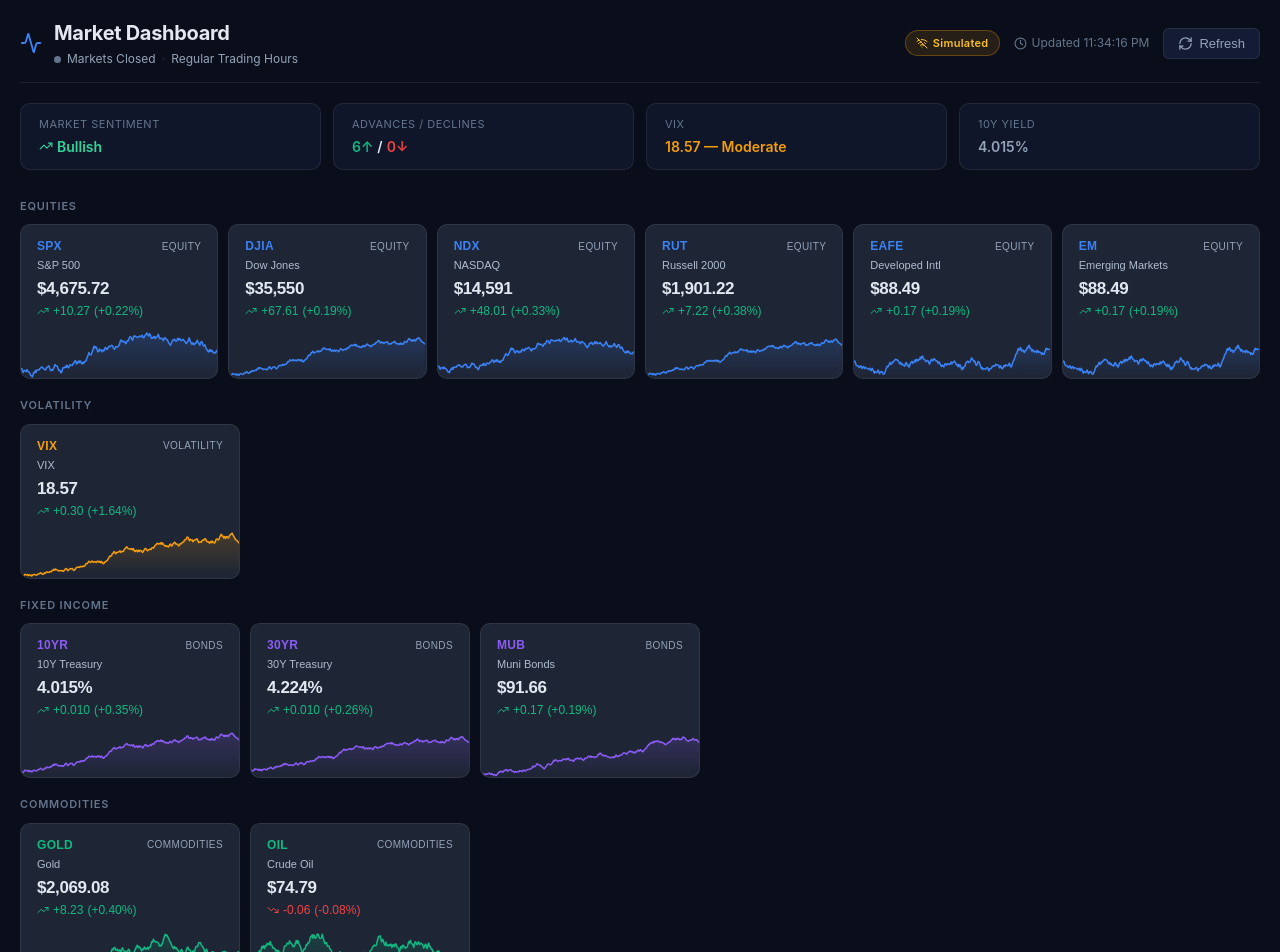
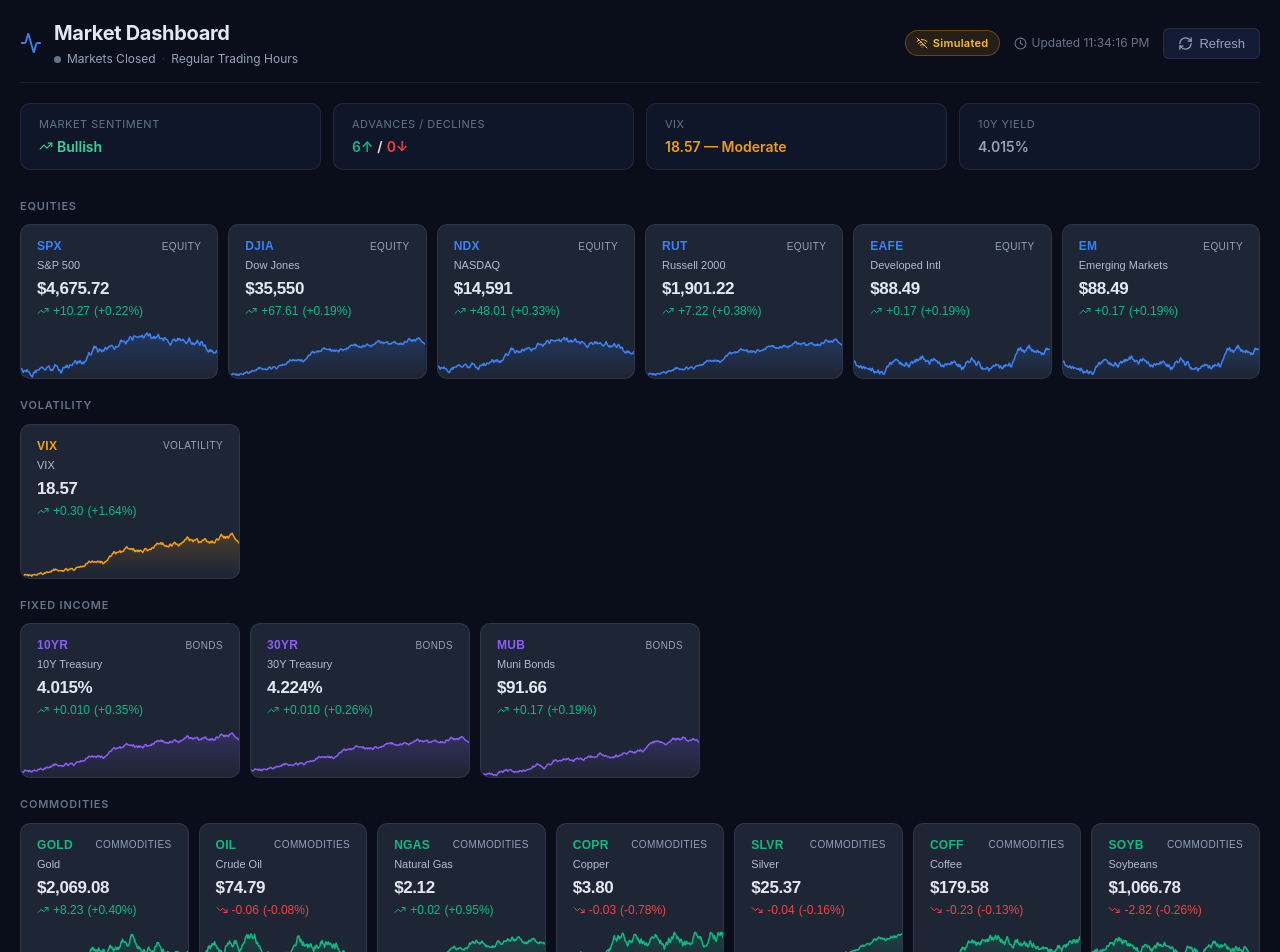
Before and after one commit to jctrott68/market-dashboard, a React (Vite) app: page / in a window 1280 px wide. Shown: the top 952 px of the page. Built offline with nearby package versions, Linux system fonts and the light colour scheme; no server answers.

Commit message:
Add Natural Gas, Copper, Silver, Coffee, Soybeans, Corn to commodities

```diff
--- a/server.js
+++ b/server.js
@@ -17,7 +17,7 @@
   "^GSPC", "^DJI", "^IXIC", "^RUT",
   "EFA", "EEM",
   "^VIX", "^TNX", "^TYX", "MUB",
-  "GC=F", "CL=F",
+  "GC=F", "CL=F", "NG=F", "HG=F", "SI=F", "KC=F", "ZS=F", "ZC=F",
   "BTC-USD", "ETH-USD",
   "DX-Y.NYB", "GBPUSD=X", "EURUSD=X", "JPY=X",
 ];
--- a/src/data/marketData.js
+++ b/src/data/marketData.js
@@ -11,6 +11,12 @@
   { symbol: "MUB", name: "Muni Bonds", short: "MUB", category: "bonds" },
   { symbol: "GC=F", name: "Gold", short: "GOLD", category: "commodities" },
   { symbol: "CL=F", name: "Crude Oil", short: "OIL", category: "commodities" },
+  { symbol: "NG=F", name: "Natural Gas", short: "NGAS", category: "commodities" },
+  { symbol: "HG=F", name: "Copper", short: "COPR", category: "commodities" },
+  { symbol: "SI=F", name: "Silver", short: "SLVR", category: "commodities" },
+  { symbol: "KC=F", name: "Coffee", short: "COFF", category: "commodities" },
+  { symbol: "ZS=F", name: "Soybeans", short: "SOYB", category: "commodities" },
+  { symbol: "ZC=F", name: "Corn", short: "CORN", category: "commodities" },
   { symbol: "BTC-USD", name: "Bitcoin", short: "BTC", category: "crypto" },
   { symbol: "ETH-USD", name: "Ethereum", short: "ETH", category: "crypto" },
   { symbol: "DX-Y.NYB", name: "US Dollar", short: "DXY", category: "fx" },
@@ -31,12 +37,16 @@
   const baseValues = {
     "^GSPC": 5200, "^DJI": 39000, "^IXIC": 16200, "^RUT": 2050,
     "^VIX": 18, "^TNX": 4.35, "^TYX": 4.6, "GC=F": 2310,
-    "CL=F": 82, "BTC-USD": 68000, "ETH-USD": 3400, "DX-Y.NYB": 104,
+    "CL=F": 82, "NG=F": 2.1, "HG=F": 4.2, "SI=F": 27,
+    "KC=F": 195, "ZS=F": 1180, "ZC=F": 450,
+    "BTC-USD": 68000, "ETH-USD": 3400, "DX-Y.NYB": 104,
   };
   const volatilities = {
     "^GSPC": 0.008, "^DJI": 0.007, "^IXIC": 0.012, "^RUT": 0.014,
     "^VIX": 0.06, "^TNX": 0.012, "^TYX": 0.01, "GC=F": 0.009,
-    "CL=F": 0.018, "BTC-USD": 0.035, "ETH-USD": 0.045, "DX-Y.NYB": 0.004,
+    "CL=F": 0.018, "NG=F": 0.03, "HG=F": 0.015, "SI=F": 0.018,
+    "KC=F": 0.02, "ZS=F": 0.012, "ZC=F": 0.013,
+    "BTC-USD": 0.035, "ETH-USD": 0.045, "DX-Y.NYB": 0.004,
   };
 
   const base = baseValues[symbol] || 100;
```
